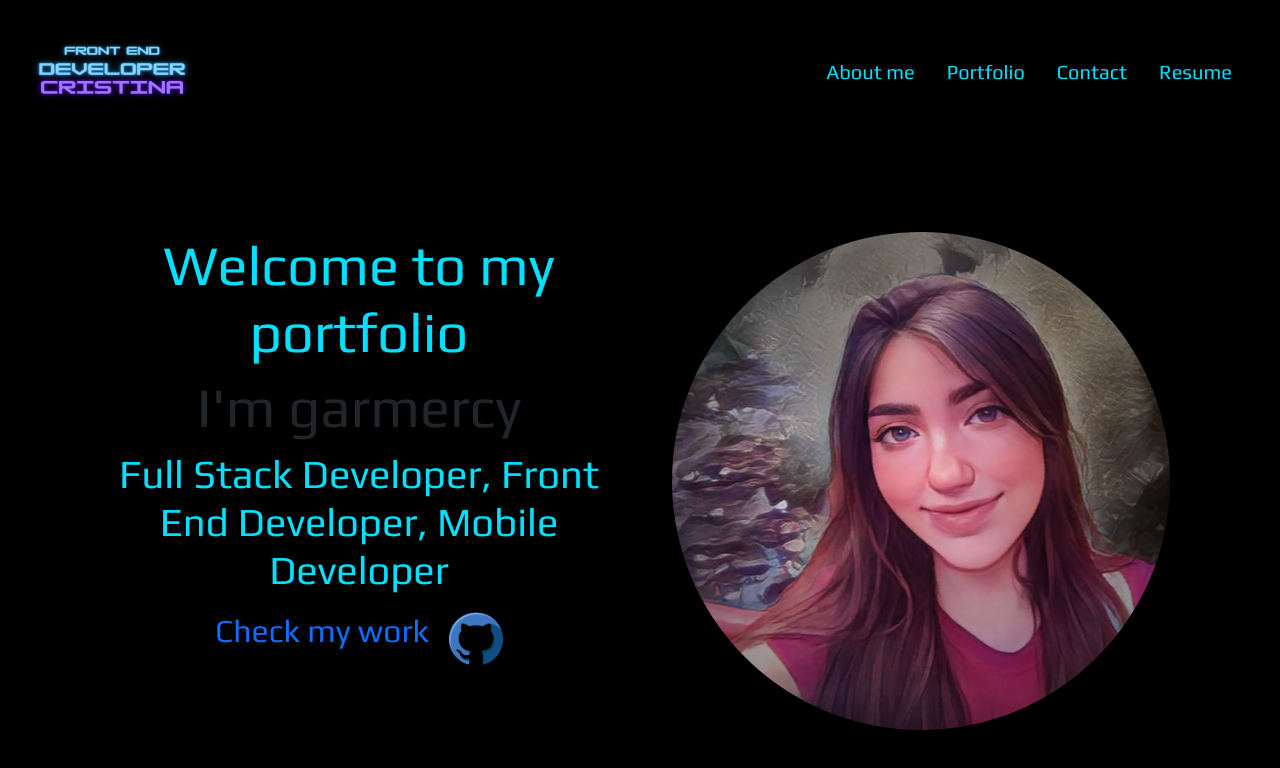
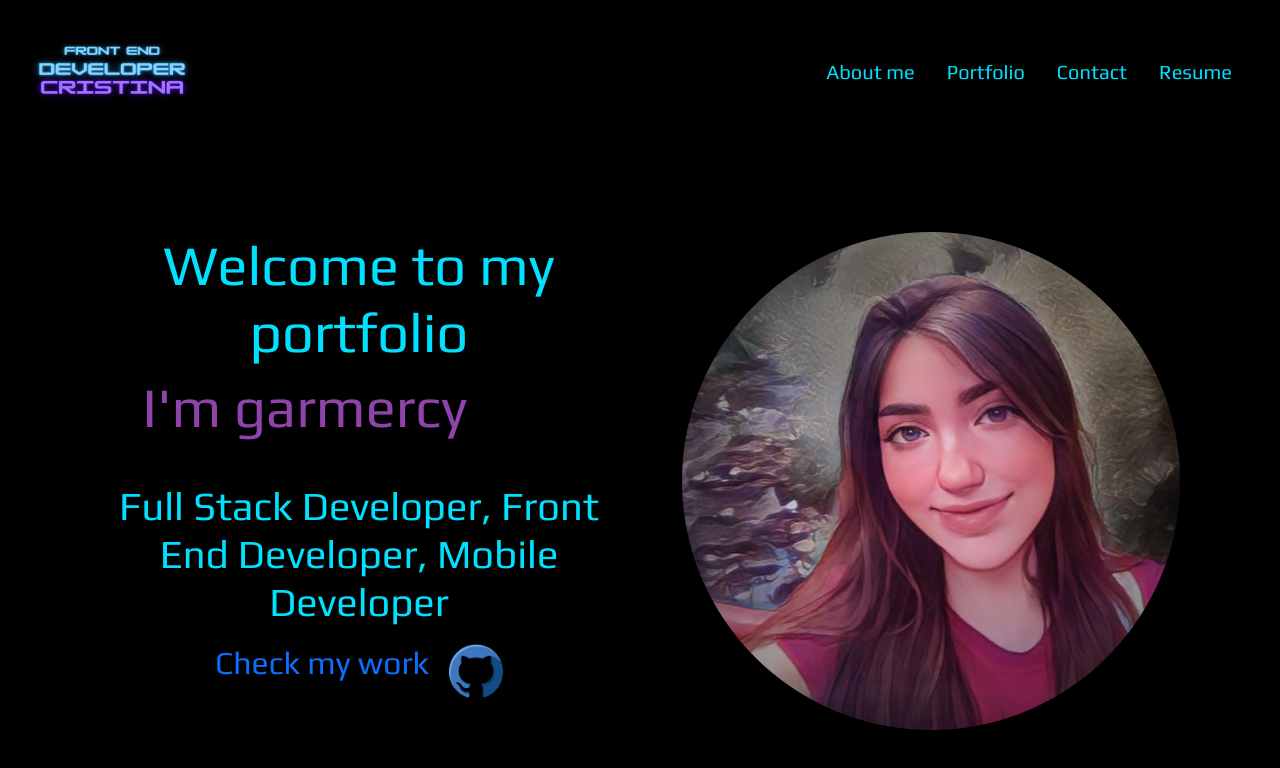
Before and after one commit to garmercy/React-Portfolio, a React (Vite) app: page / in a window 1280 px wide. Shown: the top 768 px of the page. Built offline with nearby package versions, Linux system fonts and the light colour scheme.

Commit message:
adding keyframes style

```diff
--- a/src/App.css
+++ b/src/App.css
@@ -68,7 +68,43 @@
   color: #d864ffaa;
 }
 
+#typed-text {
+  overflow: hidden;
+  white-space: nowrap;
+  border-right: 1px solid #000;
+  animation: typing 3s steps(30) infinite;
+}
 
+@keyframes typing {
+  from {
+      width: 0;
+      height: 20%;
+      color: #d864ffaa;
+  }
+  to {
+      width: 100%;
+      height: 20%;
+      color: #d864ffaa;
+  }
+}
+
+
+@keyframes shake {
+  0%, 100% {
+    transform: translateX(0);
+  }
+  25% {
+    transform: translateX(-10px);
+  }
+  75% {
+    transform: translateX(10px);
+  }
+}
+
+#containerHomeImg{
+  animation: shake 2s ease-in-out infinite;
+  border-radius: 35px;
+}
 
 
 #icon{
```
